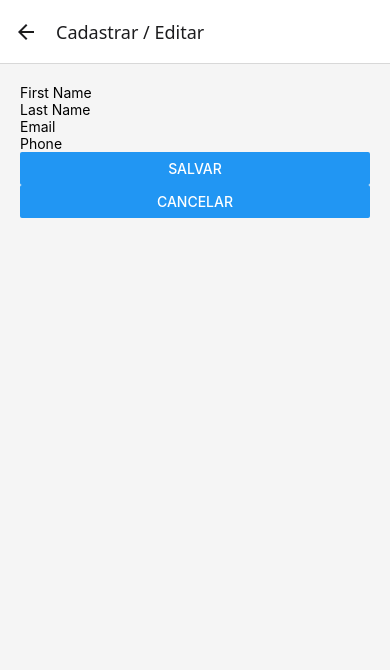
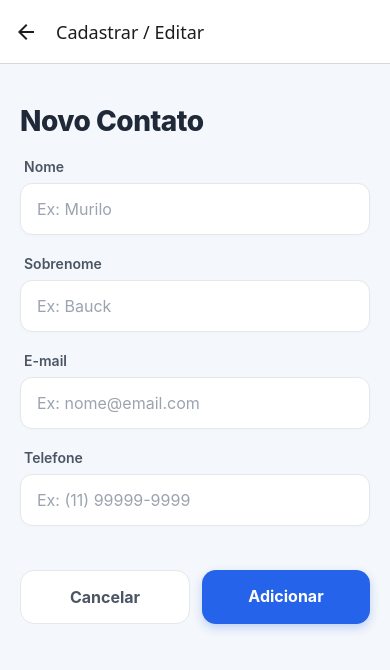
Before and after one commit to murilobauck/CRUD_API_REST, a React Native app: screen /AddEdit in a window 390 px wide. Shown: the top 670 px of the page. Built offline with nearby package versions, Linux system fonts and the light colour scheme; no server answers.

Commit message:
style: apply modern minimalist UI to all screens and remove codebase comments

```diff
--- a/src/screens/AddEditScreen.js
+++ b/src/screens/AddEditScreen.js
@@ -1,5 +1,5 @@
 import React, { useState } from "react";
-import { View, TextInput, Button } from "react-native";
+import { View, TextInput, Text, TouchableOpacity } from "react-native";
 
 import styles from "../styles/styles";
 
@@ -32,43 +32,59 @@ export default function AddEditScreen({ route, navigation }) {
     }
 
     return(
+        <View style={styles.container}>
+            <Text style={styles.title}>{person ? "Editar Contato" : "Novo Contato"}</Text>
 
-        <View style={styles.container}>
-
+            <View>
+                <Text style={styles.formLabel}>Nome</Text>
                 <TextInput
-                placeholder="First Name"
+                    style={styles.input}
+                    placeholder="Ex: Murilo"
+                    placeholderTextColor="#9CA3AF"
                     value={firstName}
                     onChangeText={setFirstName}
                 />
 
+                <Text style={styles.formLabel}>Sobrenome</Text>
                 <TextInput
-                placeholder="Last Name"
+                    style={styles.input}
+                    placeholder="Ex: Bauck"
+                    placeholderTextColor="#9CA3AF"
                     value={lastName}
                     onChangeText={setLastName}
                 />
 
+                <Text style={styles.formLabel}>E-mail</Text>
                 <TextInput
-                placeholder="Email"
+                    style={styles.input}
+                    placeholder="Ex: nome@email.com"
+                    placeholderTextColor="#9CA3AF"
+                    keyboardType="email-address"
+                    autoCapitalize="none"
                     value={email}
                     onChangeText={setEmail}
                 />
 
+                <Text style={styles.formLabel}>Telefone</Text>
                 <TextInput
-                placeholder="Phone"
+                    style={styles.input}
+                    placeholder="Ex: (11) 99999-9999"
+                    placeholderTextColor="#9CA3AF"
+                    keyboardType="phone-pad"
                     value={phone}
                     onChangeText={setPhone}
                 />
+            </View>
 
-            <Button
-                title="Salvar"
-                onPress={save}
-            />
+            <View style={[styles.actionRow, { marginTop: 24 }]}>
+                <TouchableOpacity style={styles.cancelButton} onPress={() => navigation.goBack()}>
+                    <Text style={styles.cancelButtonText}>Cancelar</Text>
+                </TouchableOpacity>
 
-            <Button
-                title="Cancelar"
-                onPress={()=> navigation.goBack()}
-            />
-
+                <TouchableOpacity style={styles.saveButton} onPress={save}>
+                    <Text style={styles.saveButtonText}>Adicionar</Text>
+                </TouchableOpacity>
+            </View>
         </View>
     );
 }
--- a/src/screens/HomeScreen.js
+++ b/src/screens/HomeScreen.js
@@ -1,5 +1,5 @@
 import React, { useState, useCallback } from "react";
-import { View, Text, FlatList, Button, TextInput, ActivityIndicator, Alert } from "react-native";
+import { View, Text, FlatList, TextInput, ActivityIndicator, Alert, TouchableOpacity } from "react-native";
 import { useFocusEffect } from "@react-navigation/native";
 
 import styles from "../styles/styles";
@@ -30,29 +30,39 @@ function CardPersonal({ item, navigation, refresh }) {
   };
 
   return (
-
     <View style={styles.card}>
       <Text style={styles.name}>
         {item.firstName} {item.lastName}
       </Text>
 
-      <View style={styles.row}>
-        <View style={styles.column}>
+      <View style={styles.infoContainer}>
+        <View style={styles.infoCol}>
+          <Text style={styles.infoLabel}>Email</Text>
           <Text style={styles.infoText}>{item.email}</Text>
-          <Button
-            title="Editar"
-            onPress={() => navigation.navigate("AddEdit", { person: item })}
-          />
         </View>
 
-        <View style={styles.column}>
+        <View style={styles.infoCol}>
+          <Text style={styles.infoLabel}>Telefone</Text>
           <Text style={styles.infoText}>{item.phone}</Text>
-          <Button
-            title="Deletar"
-            color="red"
-            onPress={confirmDelete}
-          />
         </View>
+      </View>
+
+      <View style={styles.divider} />
+
+      <View style={styles.actionRow}>
+        <TouchableOpacity
+          style={[styles.actionButton, styles.editButton]}
+          onPress={() => navigation.navigate("AddEdit", { person: item })}
+        >
+          <Text style={styles.editButtonText}>Editar</Text>
+        </TouchableOpacity>
+
+        <TouchableOpacity
+          style={[styles.actionButton, styles.deleteButton]}
+          onPress={confirmDelete}
+        >
+          <Text style={styles.deleteButtonText}>Excluir</Text>
+        </TouchableOpacity>
       </View>
     </View>
   )
@@ -60,19 +70,14 @@ function CardPersonal({ item, navigation, refresh }) {
 
 export default function HomeScreen({ navigation }) {
 
-  // estado da lista
   const [people, setPeople] = useState([]);
 
-  // estado da pesquisa
   const [searchQuery, setSearchQuery] = useState("");
 
-  // estado de carregamento
   const [loading, setLoading] = useState(true);
 
-  // estado de erro
   const [error, setError] = useState(null);
 
-  // função para carregar dados
   async function loadPeople() {
     setLoading(true);
     setError(null);
@@ -86,15 +91,12 @@ export default function HomeScreen({ navigation }) {
     }
   }
 
-
-  // executa sempre que a tela ganha foco
   useFocusEffect(
     useCallback(() => {
       loadPeople();
     }, [])
   );
 
-  // Filtra as pessoas com base na pesquisa (nome ou sobrenome)
   const filteredPeople = people.filter(person => {
     const fullName = `${person.firstName} ${person.lastName}`.toLowerCase();
     return fullName.includes(searchQuery.toLowerCase());
@@ -113,10 +115,12 @@ export default function HomeScreen({ navigation }) {
         onChangeText={setSearchQuery}
       />
 
-      <Button
-        title="Adicionar Pessoa"
+      <TouchableOpacity
+        style={styles.addButton}
         onPress={() => navigation.navigate("AddEdit")}
-      />
+      >
+        <Text style={styles.addButtonText}>Adicionar Pessoa</Text>
+      </TouchableOpacity>
 
       {error ? (
         <Text style={{ color: "red", textAlign: "center", marginTop: 20 }}>{error}</Text>
--- a/src/styles/styles.js
+++ b/src/styles/styles.js
@@ -1,57 +1,180 @@
 import { StyleSheet } from "react-native";
 
 export default StyleSheet.create({
-    container:{
-        flex:1,
-        padding:20,
-        backgroundColor:"#f5f5f5"
+    container: {
+        flex: 1,
+        paddingHorizontal: 20,
+        paddingTop: 40,
+        backgroundColor: "#F4F7FB"
     },
-    title:{
-        fontSize:22,
-        textAlign:"center",
-        marginBottom:20
+    title: {
+        fontSize: 28,
+        fontWeight: "800",
+        color: "#1F2937",
+        textAlign: "left",
+        marginBottom: 20,
+        letterSpacing: -0.5,
     },
-    card:{
-        flexDirection:"column",
-        backgroundColor:"#fff",
-        padding:15,
-        marginBottom:10,
-        borderRadius:5,
-        borderWidth: 2,
-        borderColor: "#000"
+    searchInput: {
+        height: 52,
+        backgroundColor: "#FFFFFF",
+        borderRadius: 12,
+        paddingHorizontal: 16,
+        marginBottom: 24,
+        fontSize: 16,
+        color: "#374151",
+        shadowColor: "#000",
+        shadowOffset: { width: 0, height: 2 },
+        shadowOpacity: 0.05,
+        shadowRadius: 8,
+        elevation: 2,
     },
-    name:{
-        fontSize:16,
-        fontWeight: "bold",
-        textAlign: "center",
-        marginBottom: 15
+    addButton: {
+        backgroundColor: "#2563EB",
+        paddingVertical: 16,
+        borderRadius: 14,
+        alignItems: "center",
+        marginBottom: 24,
+        shadowColor: "#2563EB",
+        shadowOffset: { width: 0, height: 4 },
+        shadowOpacity: 0.25,
+        shadowRadius: 10,
+        elevation: 5,
     },
-    row: {
+    addButtonText: {
+        color: "#FFFFFF",
+        fontSize: 16,
+        fontWeight: "700",
+        letterSpacing: 0.3,
+    },
+    card: {
+        flexDirection: "column",
+        backgroundColor: "#FFFFFF",
+        padding: 20,
+        marginBottom: 16,
+        borderRadius: 16,
+        shadowColor: "#000",
+        shadowOffset: { width: 0, height: 4 },
+        shadowOpacity: 0.06,
+        shadowRadius: 12,
+        elevation: 3,
+    },
+    name: {
+        fontSize: 18,
+        fontWeight: "700",
+        color: "#111827",
+        marginBottom: 4,
+        textAlign: "center"
+    },
+    infoContainer: {
         flexDirection: "row",
         justifyContent: "space-between",
+        marginVertical: 16,
+        paddingHorizontal: 4,
     },
-    column: {
+    infoCol: {
         flex: 1,
         alignItems: "center",
-        marginHorizontal: 5
+    },
+    infoLabel: {
+        fontSize: 11,
+        color: "#9CA3AF",
+        textTransform: "uppercase",
+        letterSpacing: 0.5,
+        marginBottom: 4,
+        fontWeight: "600",
     },
     infoText: {
         fontSize: 14,
-        marginBottom: 5,
-        textAlign: "center"
+        color: "#4B5563",
+        fontWeight: "500",
     },
-    button:{
-        padding:10,
-        backgroundColor:"#4CAF50",
-        borderRadius:5
+    divider: {
+        height: 1,
+        backgroundColor: "#F3F4F6",
+        marginBottom: 16,
     },
-    searchInput: {
-        height: 40,
-        borderColor: '#ccc',
+    actionRow: {
+        flexDirection: "row",
+        justifyContent: "space-between",
+        gap: 12,
+        marginTop: 4,
+    },
+    actionButton: {
+        flex: 1,
+        paddingVertical: 12,
+        borderRadius: 10,
+        alignItems: "center",
+        justifyContent: "center",
+    },
+    editButton: {
+        backgroundColor: "#EEF2FF",
+    },
+    editButtonText: {
+        color: "#4F46E5",
+        fontWeight: "600",
+        fontSize: 14,
+    },
+    deleteButton: {
+        backgroundColor: "#FEF2F2",
+    },
+    deleteButtonText: {
+        color: "#EF4444",
+        fontWeight: "600",
+        fontSize: 14,
+    },
+    formLabel: {
+        fontSize: 14,
+        fontWeight: "600",
+        color: "#4B5563",
+        marginBottom: 8,
+        marginLeft: 4,
+    },
+    input: {
+        height: 52,
+        backgroundColor: "#FFFFFF",
+        borderRadius: 12,
+        paddingHorizontal: 16,
+        marginBottom: 20,
+        fontSize: 16,
+        color: "#1F2937",
         borderWidth: 1,
-        borderRadius: 5,
-        paddingHorizontal: 10,
-        marginBottom: 15,
-        backgroundColor: '#fff'
+        borderColor: "#E5E7EB",
+        shadowColor: "#000",
+        shadowOffset: { width: 0, height: 1 },
+        shadowOpacity: 0.02,
+        shadowRadius: 4,
+        elevation: 1,
+    },
+    saveButton: {
+        backgroundColor: "#2563EB",
+        paddingVertical: 16,
+        borderRadius: 14,
+        alignItems: "center",
+        shadowColor: "#2563EB",
+        shadowOffset: { width: 0, height: 4 },
+        shadowOpacity: 0.25,
+        shadowRadius: 10,
+        elevation: 5,
+        flex: 1,
+    },
+    saveButtonText: {
+        color: "#FFFFFF",
+        fontSize: 16,
+        fontWeight: "700",
+    },
+    cancelButton: {
+        backgroundColor: "#FFFFFF",
+        paddingVertical: 16,
+        borderRadius: 14,
+        alignItems: "center",
+        borderWidth: 1,
+        borderColor: "#E5E7EB",
+        flex: 1,
+    },
+    cancelButtonText: {
+        color: "#4B5563",
+        fontSize: 16,
+        fontWeight: "700",
     }
 });
```
Also changed, not shown: database.json (+1 -8 lines), src/servers/peopleCrud.js (+2 -17 lines). Lines whose indentation alone changed are shown as unchanged.
